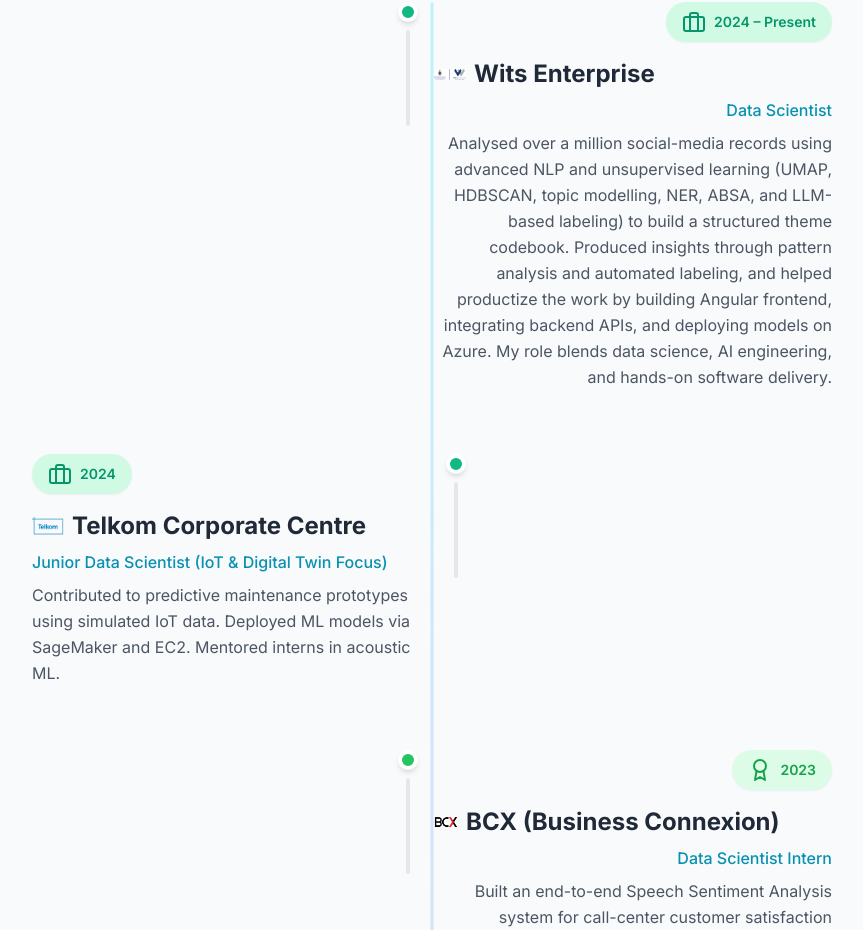
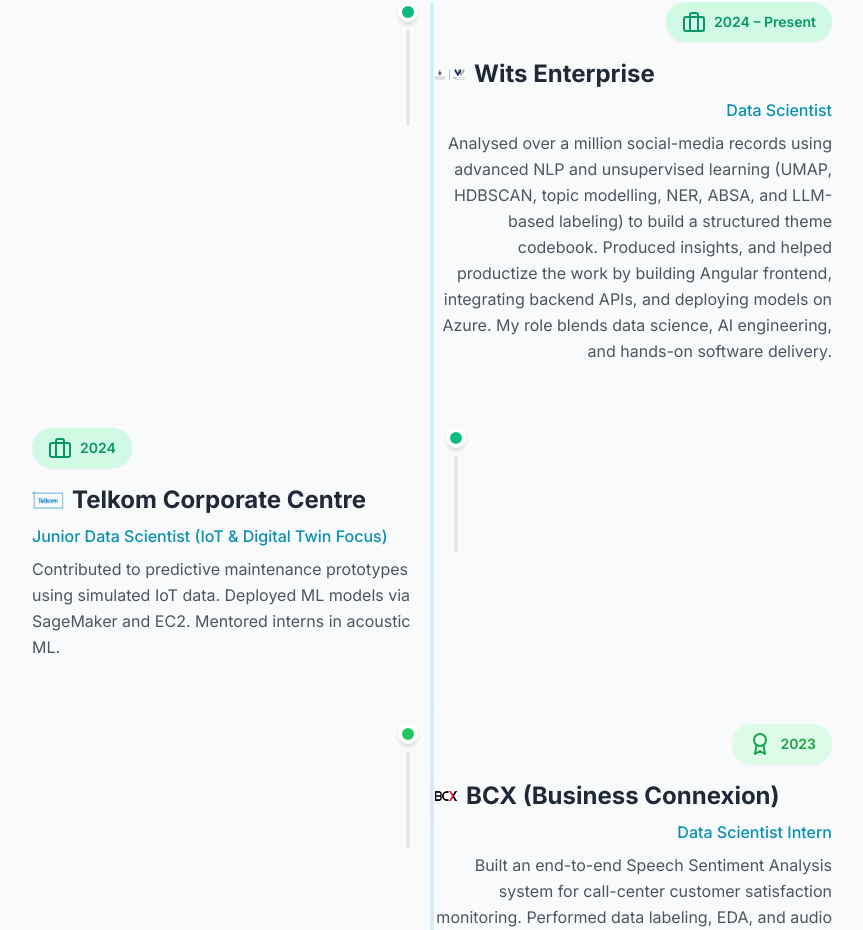
Before and after one commit to Sfiso012/DevWebsite, a Next.js app: page / in a window 1280 px wide. Shown: the part 974-1904 px from the top of the page, without its empty margins (208-1071 px from the left). Built offline with nearby package versions, Linux system fonts and the light colour scheme.

Commit message:
Update Timeline.tsx

```diff
--- a/components/Timeline.tsx
+++ b/components/Timeline.tsx
@@ -12,7 +12,7 @@
         iconPath: "/icons/wits-bm.png",
         logoSize: "w-8 h-8",
         description:
-            "Analysed over a million social-media records using advanced NLP and unsupervised learning (UMAP, HDBSCAN, topic modelling, NER, ABSA, and LLM-based labeling) to build a structured theme codebook. Produced insights through pattern analysis and automated labeling, and helped productize the work by building Angular frontend, integrating backend APIs, and deploying models on Azure. My role blends data science, AI engineering, and hands-on software delivery."
+            "Analysed over a million social-media records using advanced NLP and unsupervised learning (UMAP, HDBSCAN, topic modelling, NER, ABSA, and LLM-based labeling) to build a structured theme codebook. Produced insights, and helped productize the work by building Angular frontend, integrating backend APIs, and deploying models on Azure. My role blends data science, AI engineering, and hands-on software delivery."
     },
     {
         year: "2024",
```
